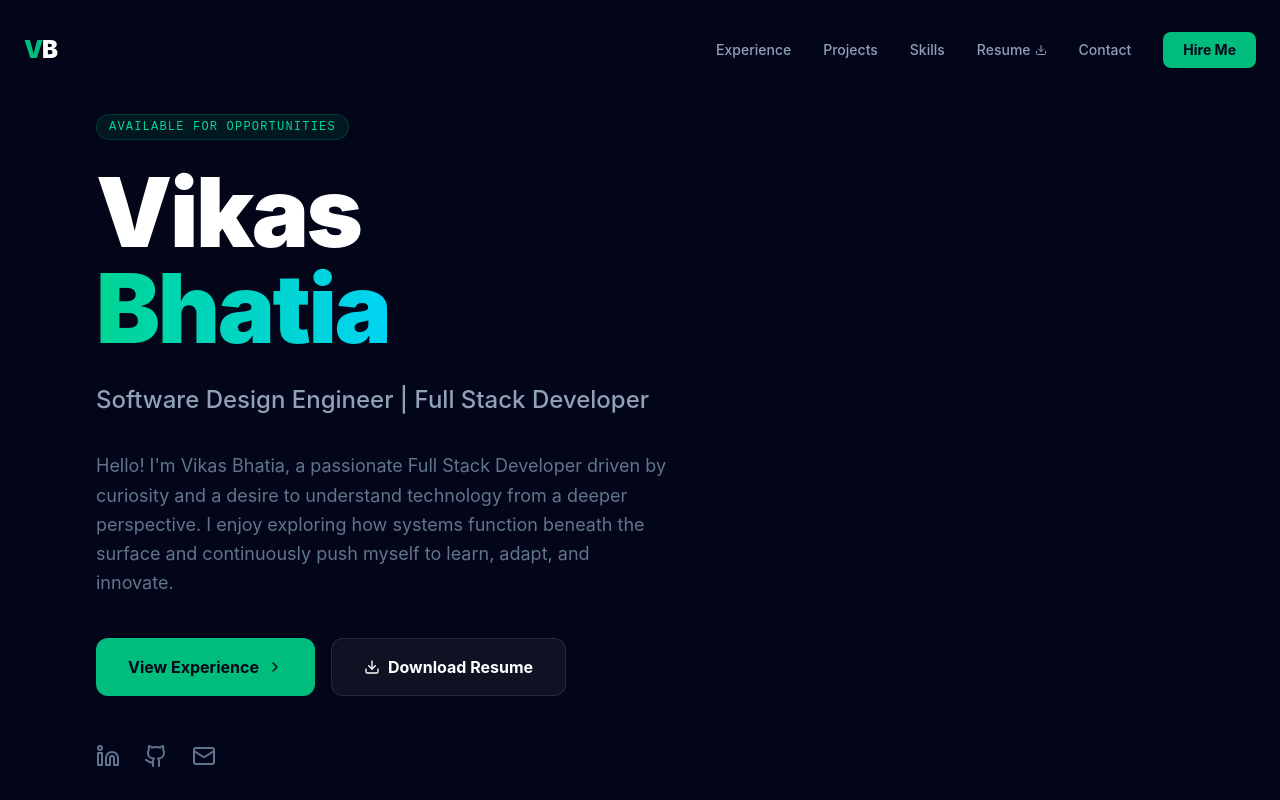
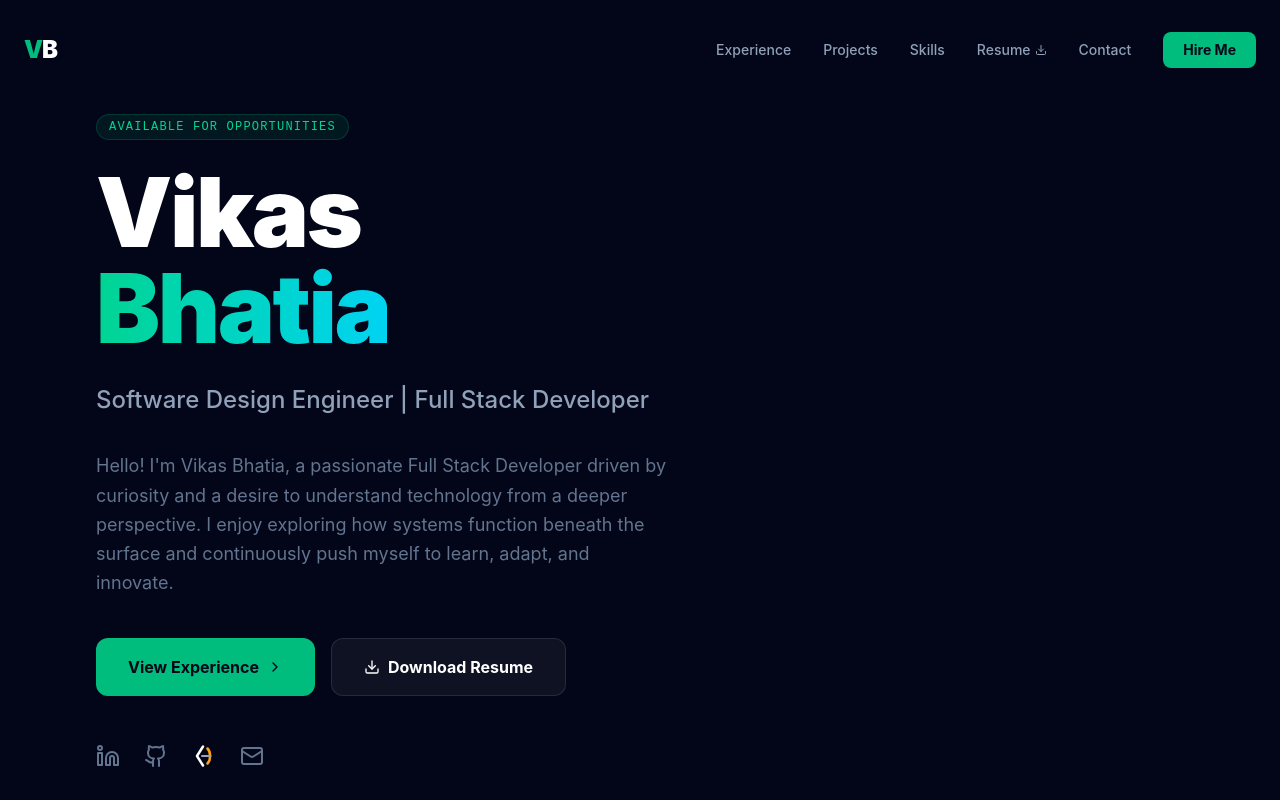
Before and after one commit to Vibhatia/Portfolio_Vikas_Bhatia, a React (Vite) app: page / in a window 1280 px wide. Shown: the top 800 px of the page. Built offline with nearby package versions, Linux system fonts and the light colour scheme.

Commit message:
Final Commit with Updated data with adding leetcode profile link

```diff
--- a/src/components/Hero.tsx
+++ b/src/components/Hero.tsx
@@ -2,6 +2,7 @@ import React from 'react';
 import { motion } from 'motion/react';
 import { Download, ChevronRight, Github, Linkedin, Mail } from 'lucide-react';
 import resumeData from '../data/resume.json';
+import LeetCodeIcon from './LeetCodeIcon';
 
 const Hero: React.FC = () => {
   const { basics } = resumeData;
@@ -63,7 +64,7 @@ const Hero: React.FC = () => {
                 className="text-slate-500 hover:text-emerald-400 transition-colors"
                 title={link.name}
               >
-                {link.name === 'LinkedIn' ? <Linkedin /> : <Github />}
+                {link.name === 'LinkedIn' ? <Linkedin /> : link.name === 'LeetCode' ? <LeetCodeIcon /> : <Github />}
               </a>
             ))}
             <a
--- /dev/null
+++ b/src/components/LeetCodeIcon.tsx
@@ -0,0 +1,43 @@
+import React from "react";
+
+const LeetCodeIcon = ({ size = 24 }) => {
+  return (
+    <svg
+      width={size}
+      height={size}
+      viewBox="0 0 24 24"
+      xmlns="http://www.w3.org/2000/svg"
+      fill="none"
+    >
+      {/* Orange curve */}
+      <path
+        d="M15.5 4.5C19 8 19 16 15.5 19.5"
+        stroke="#FFA116"
+        strokeWidth="2.5"
+        strokeLinecap="round"
+      />
+
+      {/* White bracket */}
+      <path
+        d="M11 2.5L5 12L11 21.5"
+        stroke="#FFFFFF"
+        strokeWidth="2.5"
+        strokeLinecap="round"
+        strokeLinejoin="round"
+      />
+
+      {/* Grey middle line */}
+      <line
+        x1="10"
+        y1="12"
+        x2="18.5"
+        y2="12"
+        stroke="#9CA3AF"
+        strokeWidth="2"
+        strokeLinecap="round"
+      />
+    </svg>
+  );
+};
+
+export default LeetCodeIcon;
--- a/src/data/resume.json
+++ b/src/data/resume.json
@@ -8,7 +8,8 @@
     "phone": "+91 8864877301",
     "links": [
       { "name": "LinkedIn", "url": "https://www.linkedin.com/in/vikas-bhatia-925259238" },
-      { "name": "Github", "url": "https://github.com/Vibhatia" }
+      { "name": "Github", "url": "https://github.com/Vibhatia" },
+      { "name": "LeetCode", "url": "https://leetcode.com/u/Vi_bhatia/"}
     ]
   },
   "experience": [
@@ -50,6 +51,7 @@
         "Worked closely with a team to create secure online login systems and optimize the management of college competitions.",
         "Took the initiative to organize diverse events aimed at enhancing student awareness in the field of software engineering."
       ],
+      "stack": ["React.js", "Node.js", "MongoDB","SpringBoot"],
       "metrics": ["Event Organization", "Security Optimization"]
     }
   ],
@@ -90,7 +92,7 @@
     "Backend": ["Node.js", "Express.js", "Next.js", "SpringBoot"],
     "Frontend": ["React", "Redux", "MUI", "TailwindCSS", "HTML", "CSS", "Bootstrap"],
     "Clouds & Databases": ["AWS", "SQL", "PostgreSQL", "MongoDB", "MSSQL", "Geospatial Data"],
-    "Tools": ["Docker", "K8s", "Git", "Vite"],
+    "Tools": ["Docker", "K8s", "Git", "Vite","Copilot","JIRA"],
     "AI": ["Large Language Models (LLM)"]
   },
   "education": [
```
